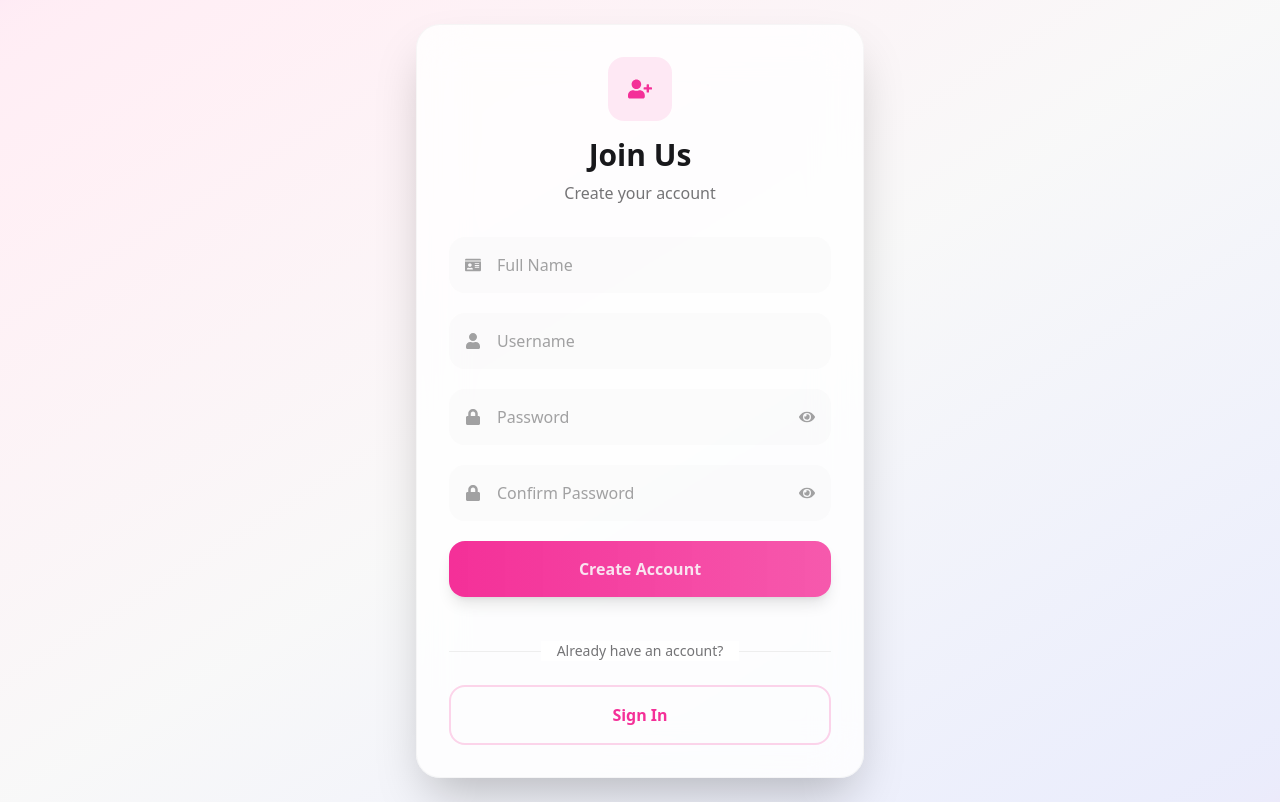
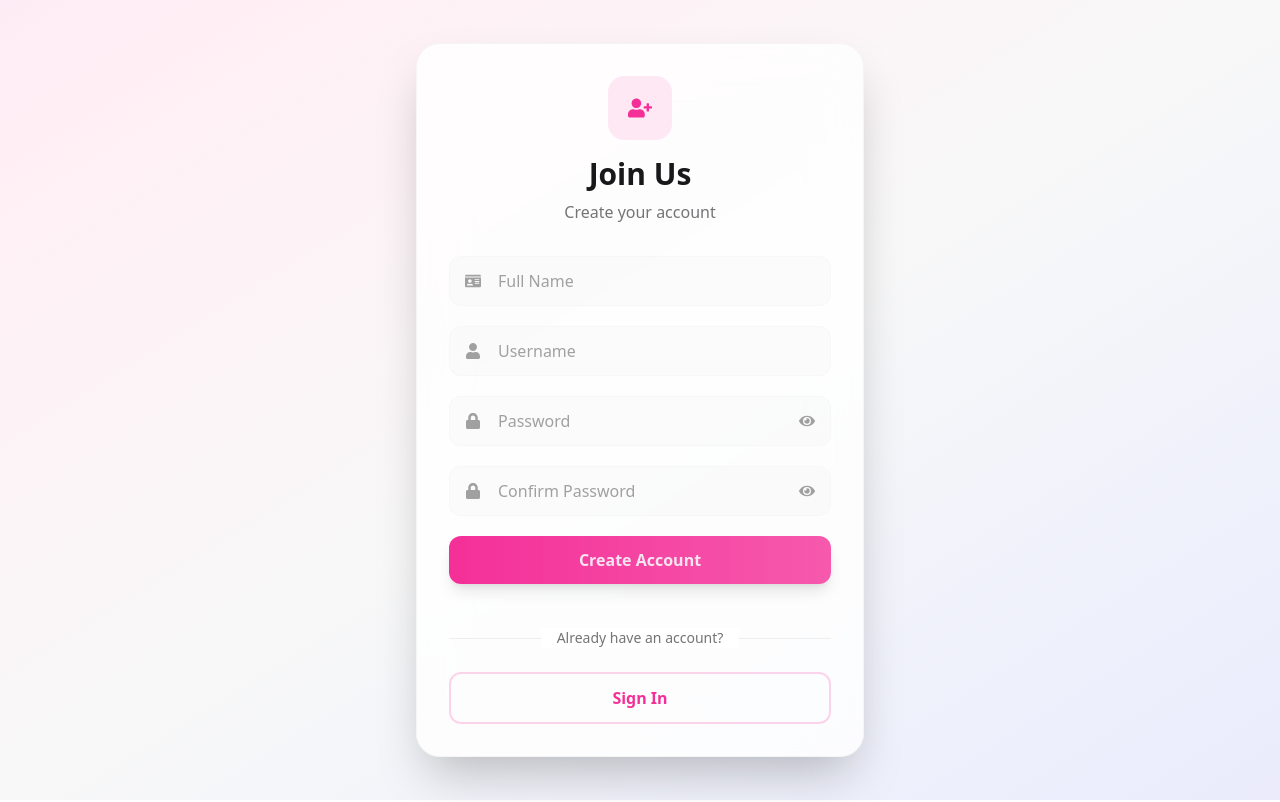
Before and after one commit to Ajai-3/chatflow, a React (Vite) app in the folder client/: page /signup in a window 1280 px wide. Built offline with nearby package versions, Linux system fonts and the light colour scheme.

Commit message:
login and sign up form updated

```diff
--- a/client/src/page/Login.jsx
+++ b/client/src/page/Login.jsx
@@ -31,8 +31,9 @@ const Login = () => {
 
           <form className="space-y-6">
             {/* Username Field */}
+            <div>
               <div className="relative">
-              <div className="absolute inset-y-0 left-0 pl-4 flex items-center pointer-events-none z-10">
+                <div className="absolute top-1/2 left-0 pl-4 -translate-y-1/2 pointer-events-none z-10">
                   <FaUser className="text-base-content/40" />
                 </div>
                 <input
@@ -40,20 +41,20 @@ const Login = () => {
                   placeholder="Username"
                   value={username}
                   onChange={(e) => setUsername(e.target.value)}
-                className="w-full pl-12 pr-4 py-4 bg-base-200/50 border-0 rounded-2xl text-base-content placeholder:text-base-content/40 focus:outline-none focus:ring-2 focus:ring-primary/50 focus:bg-base-100 transition-all duration-300"
+                  className="w-full pl-12 pr-4 py-3 bg-base-200/50 border border-base-300/30 rounded-xl text-base-content placeholder:text-base-content/40 focus:outline-none focus:ring-2 focus:ring-primary/50 focus:border-primary/50 focus:bg-base-100 transition-all duration-300"
                   required
                 />
+              </div>
               {isUsernameInvalid && (
-                <p className="text-sm text-orange-500 mt-2 ml-1">
-                  Username must be 3-30 characters (letters, numbers, dashes
-                  only)
+                <p className="text-xs text-orange-500 mt-1 ml-1">
+                  Invalid username format
                 </p>
               )}
             </div>
 
             {/* Password Field */}
             <div className="relative">
-              <div className="absolute inset-y-0 left-0 pl-4 flex items-center pointer-events-none z-10">
+              <div className="absolute top-1/2 left-0 pl-4 -translate-y-1/2 pointer-events-none z-10">
                 <FaLock className="text-base-content/40" />
               </div>
               <input
@@ -61,20 +62,19 @@ const Login = () => {
                 placeholder="Password"
                 value={password}
                 onChange={(e) => setPassword(e.target.value)}
-                className="w-full pl-12 pr-12 py-4 bg-base-200/50 border-0 rounded-2xl text-base-content placeholder:text-base-content/40 focus:outline-none focus:ring-2 focus:ring-primary/50 focus:bg-base-100 transition-all duration-300"
+                className="w-full pl-12 pr-12 py-3 bg-base-200/50 border border-base-300/30 rounded-xl text-base-content placeholder:text-base-content/40 focus:outline-none focus:ring-2 focus:ring-primary/50 focus:border-primary/50 focus:bg-base-100 transition-all duration-300"
                 required
               />
               <button
                 type="button"
                 onClick={togglePassword}
-                className="absolute inset-y-0 right-0 pr-4 flex items-center text-base-content/40 hover:text-base-content transition-colors z-10"
+                className="absolute top-1/2 right-0 pr-4 -translate-y-1/2 text-base-content/40 hover:text-base-content transition-colors z-10"
               >
                 {showPassword ? <FaEyeSlash /> : <FaEye />}
               </button>
               {isPasswordInvalid && (
                 <p className="text-sm text-orange-500 mt-2 ml-1">
-                  Password must be 8+ characters with uppercase, lowercase &
-                  number
+                  Password: 8+ chars with uppercase, lowercase & number
                 </p>
               )}
             </div>
@@ -82,7 +82,7 @@ const Login = () => {
             {/* Submit Button */}
             <button
               type="submit"
-              className="w-full py-4 bg-gradient-to-r from-primary to-primary/80 hover:from-primary/90 hover:to-primary text-primary-content font-semibold rounded-2xl transition-all duration-300 transform hover:scale-[1.02] shadow-lg hover:shadow-xl"
+              className="w-full py-3 bg-gradient-to-r from-primary to-primary/80 hover:from-primary/90 hover:to-primary text-primary-content font-semibold rounded-xl transition-all duration-300 transform hover:scale-[1.02] shadow-lg hover:shadow-xl"
             >
               Sign In
             </button>
@@ -102,7 +102,7 @@ const Login = () => {
             {/* Link to Signup */}
             <a
               href="/signup"
-              className="w-full py-4 border-2 border-primary/20 hover:border-primary/40 text-primary font-semibold rounded-2xl transition-all duration-300 flex items-center justify-center hover:bg-primary/5"
+              className="w-full py-3 border-2 border-primary/20 hover:border-primary/40 text-primary font-semibold rounded-xl transition-all duration-300 flex items-center justify-center hover:bg-primary/5"
             >
               Create Account
             </a>
--- a/client/src/page/Signup.jsx
+++ b/client/src/page/Signup.jsx
@@ -47,8 +47,9 @@ const Signup = () => {
 
           <form className="space-y-5">
             {/* Name Field */}
+            <div>
               <div className="relative">
-              <div className="absolute inset-y-0 left-0 pl-4 flex items-center pointer-events-none z-10">
+                <div className="absolute top-1/2 left-0 pl-4 -translate-y-1/2 pointer-events-none z-10">
                   <FaIdCard className="text-base-content/40" />
                 </div>
                 <input
@@ -56,19 +57,21 @@ const Signup = () => {
                   placeholder="Full Name"
                   value={name}
                   onChange={(e) => setName(e.target.value)}
-                className="w-full pl-12 pr-4 py-4 bg-base-200/50 border-0 rounded-2xl text-base-content placeholder:text-base-content/40 focus:outline-none focus:ring-2 focus:ring-secondary/50 focus:bg-base-100 transition-all duration-300"
+                  className="w-full pl-12 pr-4 py-3 bg-base-200/50 border border-base-300/30 rounded-xl text-base-content placeholder:text-base-content/40 focus:outline-none focus:ring-2 focus:ring-secondary/50 focus:border-secondary/50 focus:bg-base-100 transition-all duration-300"
                   required
                 />
+              </div>
               {isNameInvalid && (
-                <p className="text-sm text-orange-500 mt-2 ml-1">
-                  Name must be at least 2 characters long
+                <p className="text-xs text-orange-500 mt-1 ml-1">
+                  Name too short
                 </p>
               )}
             </div>
 
             {/* Username Field */}
+            <div>
               <div className="relative">
-              <div className="absolute inset-y-0 left-0 pl-4 flex items-center pointer-events-none z-10">
+                <div className="absolute top-1/2 left-0 pl-4 -translate-y-1/2 pointer-events-none z-10">
                   <FaUser className="text-base-content/40" />
                 </div>
                 <input
@@ -76,20 +79,21 @@ const Signup = () => {
                   placeholder="Username"
                   value={username}
                   onChange={(e) => setUsername(e.target.value)}
-                className="w-full pl-12 pr-4 py-4 bg-base-200/50 border-0 rounded-2xl text-base-content placeholder:text-base-content/40 focus:outline-none focus:ring-2 focus:ring-secondary/50 focus:bg-base-100 transition-all duration-300"
+                  className="w-full pl-12 pr-4 py-3 bg-base-200/50 border border-base-300/30 rounded-xl text-base-content placeholder:text-base-content/40 focus:outline-none focus:ring-2 focus:ring-secondary/50 focus:border-secondary/50 focus:bg-base-100 transition-all duration-300"
                   required
                 />
+              </div>
               {isUsernameInvalid && (
-                <p className="text-sm text-orange-500 mt-2 ml-1">
-                  Username must be 3-30 characters (letters, numbers, dashes
-                  only)
+                <p className="text-xs text-orange-500 mt-1 ml-1">
+                  Invalid username format
                 </p>
               )}
             </div>
 
             {/* Password Field */}
+            <div>
               <div className="relative">
-              <div className="absolute inset-y-0 left-0 pl-4 flex items-center pointer-events-none z-10">
+                <div className="absolute top-1/2 left-0 pl-4 -translate-y-1/2 pointer-events-none z-10">
                   <FaLock className="text-base-content/40" />
                 </div>
                 <input
@@ -97,27 +101,28 @@ const Signup = () => {
                   placeholder="Password"
                   value={password}
                   onChange={(e) => setPassword(e.target.value)}
-                className="w-full pl-12 pr-12 py-4 bg-base-200/50 border-0 rounded-2xl text-base-content placeholder:text-base-content/40 focus:outline-none focus:ring-2 focus:ring-secondary/50 focus:bg-base-100 transition-all duration-300"
+                  className="w-full pl-12 pr-12 py-3 bg-base-200/50 border border-base-300/30 rounded-xl text-base-content placeholder:text-base-content/40 focus:outline-none focus:ring-2 focus:ring-secondary/50 focus:border-secondary/50 focus:bg-base-100 transition-all duration-300"
                   required
                 />
                 <button
                   type="button"
                   onClick={togglePassword}
-                className="absolute inset-y-0 right-0 pr-4 flex items-center text-base-content/40 hover:text-base-content transition-colors z-10"
+                  className="absolute top-1/2 right-0 pr-4 -translate-y-1/2 text-base-content/40 hover:text-base-content transition-colors z-10"
                 >
                   {showPassword ? <FaEyeSlash /> : <FaEye />}
                 </button>
+              </div>
               {isPasswordInvalid && (
-                <p className="text-sm text-orange-500 mt-2 ml-1">
-                  Password must be 8+ characters with uppercase, lowercase &
-                  number
+                <p className="text-xs text-orange-500 mt-1 ml-1">
+                  Invalid password format
                 </p>
               )}
             </div>
 
             {/* Confirm Password Field */}
+            <div>
               <div className="relative">
-              <div className="absolute inset-y-0 left-0 pl-4 flex items-center pointer-events-none z-10">
+                <div className="absolute top-1/2 left-0 pl-4 -translate-y-1/2 pointer-events-none z-10">
                   <FaLock className="text-base-content/40" />
                 </div>
                 <input
@@ -125,19 +130,20 @@ const Signup = () => {
                   placeholder="Confirm Password"
                   value={confirmPassword}
                   onChange={(e) => setConfirmPassword(e.target.value)}
-                className="w-full pl-12 pr-12 py-4 bg-base-200/50 border-0 rounded-2xl text-base-content placeholder:text-base-content/40 focus:outline-none focus:ring-2 focus:ring-secondary/50 focus:bg-base-100 transition-all duration-300"
+                  className="w-full pl-12 pr-12 py-3 bg-base-200/50 border border-base-300/30 rounded-xl text-base-content placeholder:text-base-content/40 focus:outline-none focus:ring-2 focus:ring-secondary/50 focus:border-secondary/50 focus:bg-base-100 transition-all duration-300"
                   required
                 />
                 <button
                   type="button"
                   onClick={toggleConfirmPassword}
-                className="absolute inset-y-0 right-0 pr-4 flex items-center text-base-content/40 hover:text-base-content transition-colors z-10"
+                  className="absolute top-1/2 right-0 pr-4 -translate-y-1/2 text-base-content/40 hover:text-base-content transition-colors z-10"
                 >
                   {showConfirmPassword ? <FaEyeSlash /> : <FaEye />}
                 </button>
+              </div>
               {isConfirmPasswordInvalid && (
-                <p className="text-sm text-orange-500 mt-2 ml-1">
-                  Passwords do not match
+                <p className="text-xs text-orange-500 mt-1 ml-1">
+                  Passwords don't match
                 </p>
               )}
             </div>
@@ -145,7 +151,7 @@ const Signup = () => {
             {/* Submit Button */}
             <button
               type="submit"
-              className="w-full py-4 bg-gradient-to-r from-secondary to-secondary/80 hover:from-secondary/90 hover:to-secondary text-secondary-content font-semibold rounded-2xl transition-all duration-300 transform hover:scale-[1.02] shadow-lg hover:shadow-xl"
+              className="w-full py-3 bg-gradient-to-r from-secondary to-secondary/80 hover:from-secondary/90 hover:to-secondary text-secondary-content font-semibold rounded-xl transition-all duration-300 transform hover:scale-[1.02] shadow-lg hover:shadow-xl"
             >
               Create Account
             </button>
@@ -165,7 +171,7 @@ const Signup = () => {
             {/* Link to Login */}
             <a
               href="/login"
-              className="w-full py-4 border-2 border-secondary/20 hover:border-secondary/40 text-secondary font-semibold rounded-2xl transition-all duration-300 flex items-center justify-center hover:bg-secondary/5"
+              className="w-full py-3 border-2 border-secondary/20 hover:border-secondary/40 text-secondary font-semibold rounded-xl transition-all duration-300 flex items-center justify-center hover:bg-secondary/5"
             >
               Sign In
             </a>
```
Lines whose indentation alone changed are shown as unchanged.
